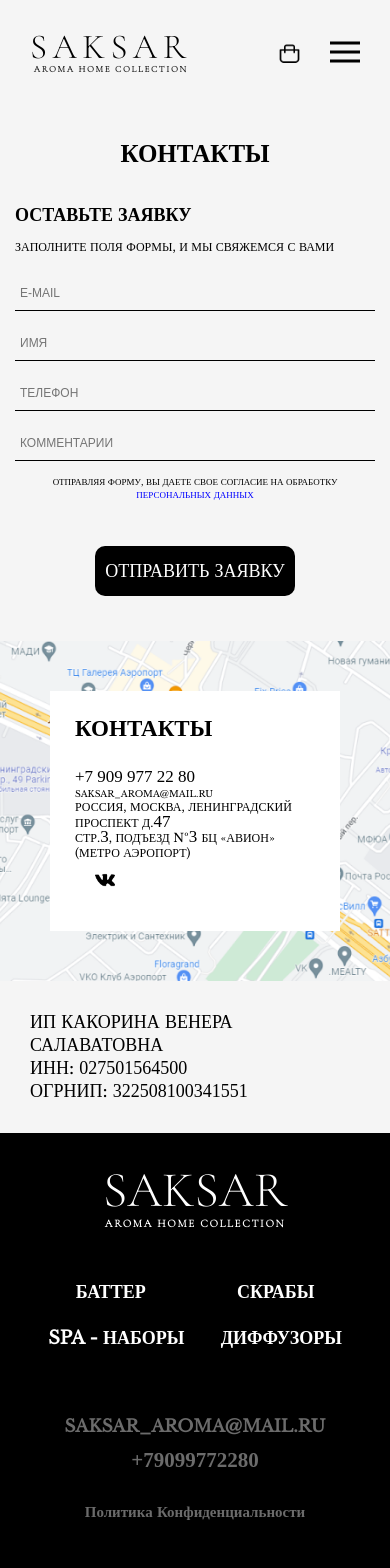
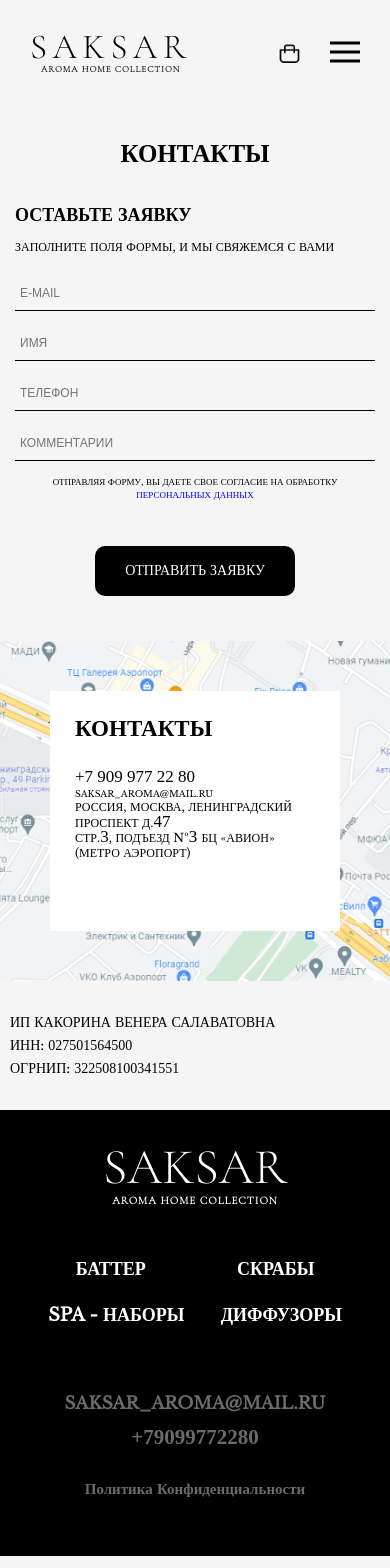
Before and after one commit to diorm47/saksar, a React (Create React App) app: page /contacts in a window 390 px wide. Shown: the top 1568 px of the page. Built offline with nearby package versions, Linux system fonts and the light colour scheme.

Commit message:
any edits

```diff
--- a/src/components/footer/footer.css
+++ b/src/components/footer/footer.css
@@ -1,7 +1,8 @@
 footer {
   width: 100%;
-  padding: 100px;
+  padding: 50px;
   padding-bottom: 40px;
+  background: #ffeade;
 }
 
 .footer_wrapper {
@@ -150,4 +151,7 @@
   .footer_logo {
     margin-bottom: 40px;
   }
+  .footer_logo p {
+    letter-spacing: 1px;
+  }
 }
--- a/src/components/nav-bar/nav-bar.css
+++ b/src/components/nav-bar/nav-bar.css
@@ -287,4 +287,7 @@
   .selected_length p {
     font-size: 12px;
   }
+  .nav_logo p {
+    letter-spacing: 1px;
+  }
 }
--- a/src/pages/about-item/about-item.css
+++ b/src/pages/about-item/about-item.css
@@ -2,6 +2,7 @@
   width: 1547px;
   margin: 0 auto;
   padding-top: 150px;
+  padding-bottom: 50px;
 }
 
 .about_item_content {
@@ -42,6 +43,7 @@
   line-height: 40px;
   text-transform: uppercase;
   color: #000000;
+  font-family: serif;
 }
 .about_right_block {
   width: 55%;
@@ -74,6 +76,7 @@
   text-transform: uppercase;
   color: #000000;
   margin-top: 30px;
+  font-family: serif;
 }
 
 .about_add_to_cart button {
--- a/src/pages/cart-page/cart-page.css
+++ b/src/pages/cart-page/cart-page.css
@@ -2,6 +2,7 @@
   width: 1547px;
   margin: 0 auto;
   padding-top: 100px;
+  padding-bottom: 40px;
 }
 
 .cart_navigation p {
--- a/src/pages/checkout-page/checkout-page.css
+++ b/src/pages/checkout-page/checkout-page.css
@@ -104,6 +104,11 @@
   color: #625f5f;
   text-indent: 10px;
 }
+.product_name_input {
+  visibility: hidden;
+  position: absolute;
+  z-index: -1;
+}
 
 @media only screen and (max-width: 880px) {
   .checkout_page {
--- a/src/pages/checkout-page/checkout-page.jsx
+++ b/src/pages/checkout-page/checkout-page.jsx
@@ -56,10 +56,10 @@
                     {item.type} {item.name}
                   </h3>
 
-                  <p className="ch_count">Количество - {item.count} штук</p>
+                  <p className="ch_count">Количество {item.count} штук</p>
 
                   <h4 className="ch_total_price">
-                    Цена за этот товар -{" "}
+                   Итого - {" "}
                     {new Intl.NumberFormat("ru-RU").format(
                       item.count * item.price
                     )}{" "}
@@ -72,7 +72,7 @@
           <div className="checkout_form">
             <form ref={form} onSubmit={sendEmail}>
               <div className="name_input">
-                <input placeholder="ИФО" required name="name" type="text" />
+                <input placeholder="ФИО" required name="name" type="text" />
               </div>
               <div className="phone_input">
                 <input name="phone_number" required placeholder="ТЕЛЕФОН" />
@@ -111,7 +111,7 @@
                   type="text"
                   name="adress"
                   required
-                  placeholder="АДРЕСС ДОСТАВКИ"
+                  placeholder="АДРЕС ДОСТАВКИ"
                 />
               </div>
               <div className="contacts_comment_input">
--- a/src/pages/contacts-page/contacts-page.css
+++ b/src/pages/contacts-page/contacts-page.css
@@ -56,7 +56,7 @@
   background: #000000;
   cursor: pointer;
   font-family: "Libre Baskerville";
-  font-size: 18px;
+  font-size: 16px;
   line-height: 156.8%;
   text-align: center;
   color: #ffffff;
@@ -312,6 +312,9 @@
     padding-right: 15px;
     padding-left: 15px;
   }
+  .contacts_form_wrapper .contacts_submit_btn input {
+    font-size: 14px;
+  }
   .contacts_form div {
     margin-bottom: 15px;
   }
@@ -325,4 +328,11 @@
     font-size: 9px;
     line-height: 140%;
   }
+  .company_documents {
+    padding-left: 10px;
+    padding-right: 10px;
+  }
+  .company_documents p {
+    font-size: 14px;
+  }
 }
--- a/src/pages/contacts-page/contacts-page.jsx
+++ b/src/pages/contacts-page/contacts-page.jsx
@@ -104,9 +104,9 @@
             <span>3</span>, подъезд №<span>3 </span>
             БЦ «Авион» (метро Аэропорт)
           </p>
-          <div className="contacts_icons">
+          {/* <div className="contacts_icons">
             <img src={vk_icon} alt="vk_icon" />
-          </div>
+          </div> */}
         </div>
       </div>
       <div className="company_documents">
--- a/src/pages/home-page/home-page.css
+++ b/src/pages/home-page/home-page.css
@@ -169,7 +169,6 @@
     font-size: 20px;
   }
   .founder_authograph {
-
     bottom: 0px;
   }
 }
@@ -280,12 +279,11 @@
     line-height: 100%;
   }
 
-
   .history_brand_text {
     margin-bottom: 20px;
   }
   .history_brand_text p {
-    font-size: 19px;
+    font-size: 26px;
   }
   .header_right_block h1 {
     font-size: 17px;
--- a/src/pages/payment-delivery-page/payment-delivery.css
+++ b/src/pages/payment-delivery-page/payment-delivery.css
@@ -4,7 +4,7 @@
   padding-top: 100px;
   display: flex;
   align-items: center;
-
+  padding-bottom: 40px;
   flex-direction: column;
 }
 .payment_delivery_wrapper {
--- a/src/pages/payment-delivery-page/payment-delivery.jsx
+++ b/src/pages/payment-delivery-page/payment-delivery.jsx
@@ -86,7 +86,7 @@
               <h3>Возврат:</h3>
               <p>
                 Согласно Постановлению Правительства РФ №<span>55</span> от
-                <span>19.01.1998</span>, парфюмерно-косметические товары
+                <span> 19.01.1998</span>, парфюмерно-косметические товары
                 надлежащего качества не подлежат обмену или возврату.
               </p>
             </div>
```
